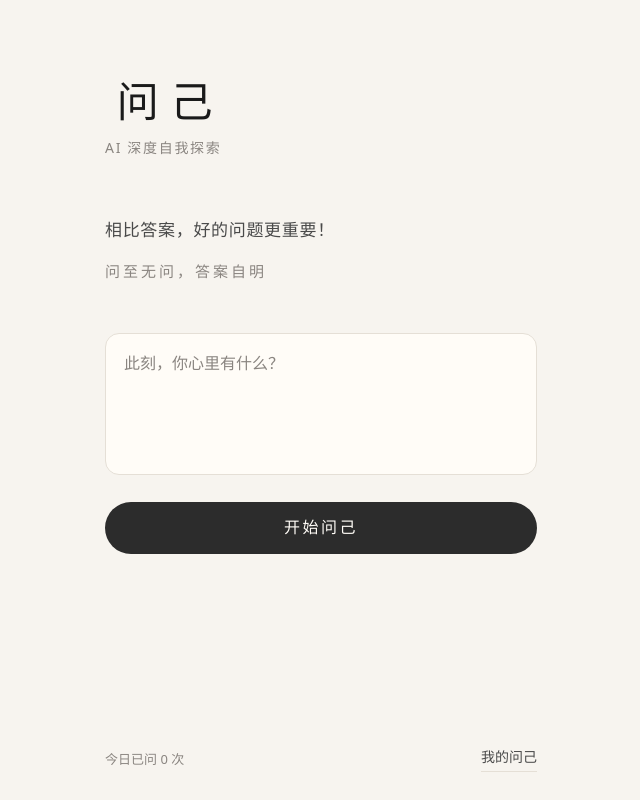
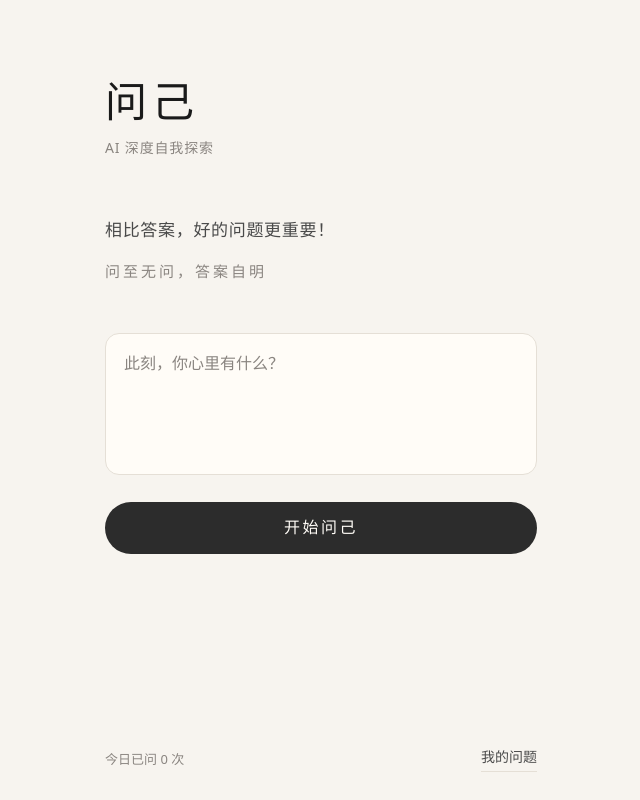
Before and after one commit to xiangshu3721/wenji, a Next.js app: page / in a window 1280 px wide. Shown: the whole page, without its empty margins (319-959 px from the left). Built offline with nearby package versions, Linux system fonts and the light colour scheme.

Commit message:
fix: left-align brand title; rename 我的问己 to 我的问题

```diff
--- a/app/globals.css
+++ b/app/globals.css
@@ -82,8 +82,10 @@ button:disabled {
 .brand-title {
   font-size: 42px;
   font-weight: 500;
-  letter-spacing: 0.28em;
-  text-indent: 0.28em;
+  letter-spacing: 0.12em;
+  text-indent: 0;
+  text-align: left;
+  margin: 0;
   line-height: 1.2;
   color: var(--ink);
 }
@@ -92,7 +94,10 @@ button:disabled {
   margin-top: 10px;
   font-size: 14px;
   color: var(--ink-muted);
-  letter-spacing: 0.12em;
+  letter-spacing: 0.06em;
+  text-align: left;
+  text-indent: 0;
+  margin-left: 0;
 }
 
 .muted {
--- a/app/insight/page.tsx
+++ b/app/insight/page.tsx
@@ -225,7 +225,7 @@ function InsightInner() {
               style={{ width: "100%" }}
               onClick={() => router.push("/history")}
             >
-              我的问己
+              我的问题
             </button>
           </div>
         )}
--- a/app/page.tsx
+++ b/app/page.tsx
@@ -121,7 +121,7 @@ export default function HomePage() {
       >
         <span className="muted">今日已问 {todayCount} 次</span>
         <a className="quiet-link" href="/history">
-          我的问己
+          我的问题
         </a>
       </footer>
     </main>
```
Also changed, not shown: app/history/page.tsx (+5 -4 lines), 1 other file (tests, documents, lock files or other folders).
